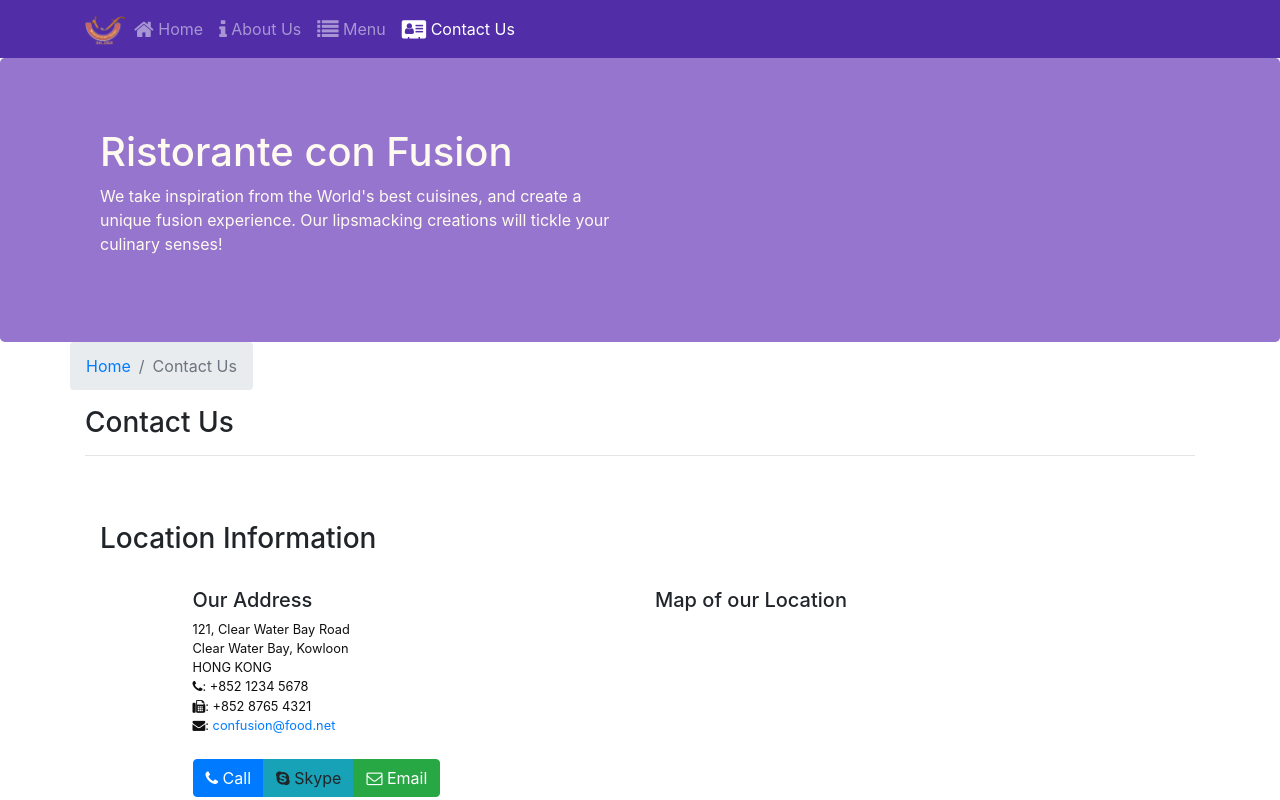
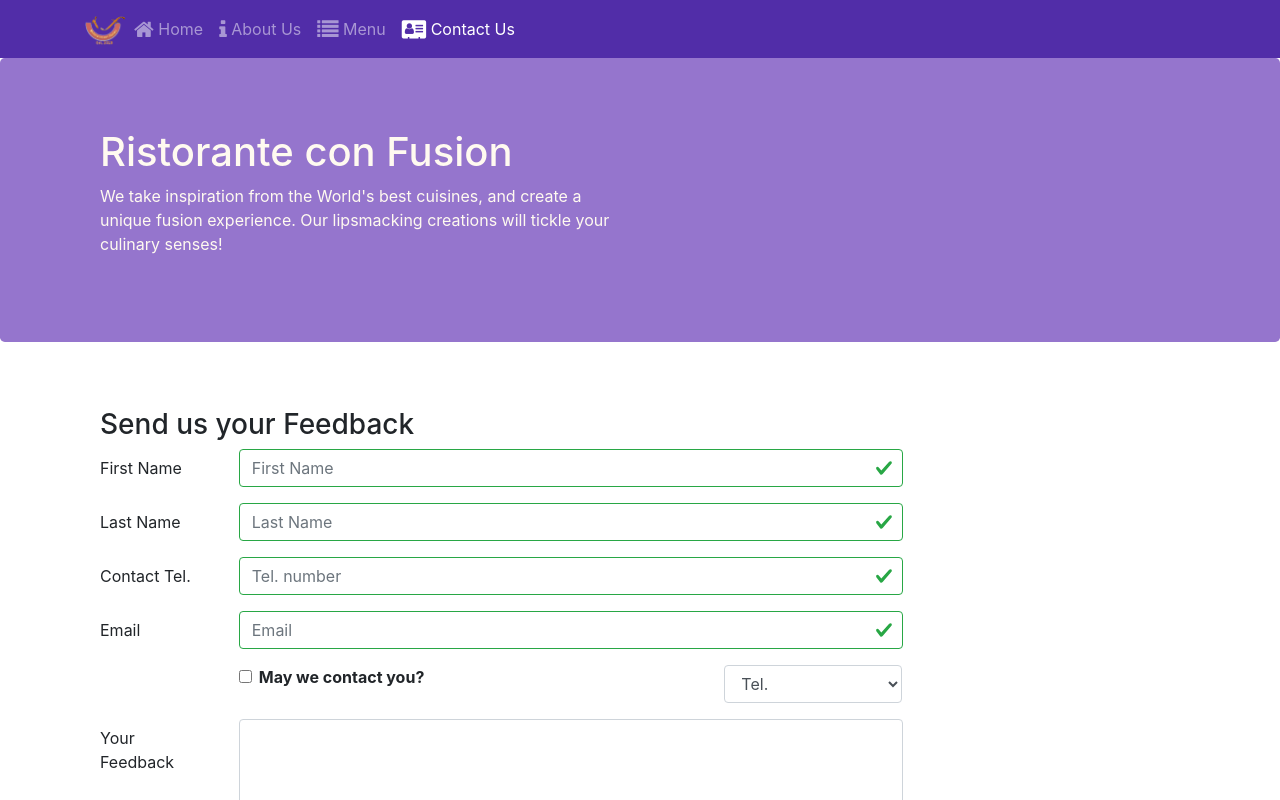
Before and after one commit to nagavinodcse/first-assignment, a React (Create React App) app: page /contactus in a window 1280 px wide. Shown: the top 800 px of the page. Built offline with nearby package versions, Linux system fonts and the light colour scheme.

Commit message:
React controlled forms

```diff
--- /dev/null
+++ b/src/components/AboutComponent.js
@@ -0,0 +1,92 @@
+import React from 'react';
+import {Breadcrumb, BreadcrumbItem, Card, CardBody, CardHeader, Media} from 'reactstrap';
+import {Link} from 'react-router-dom';
+
+const RenderLeader = ({leaders}) => {
+    return leaders != null ? leaders.map((leader, k) =>
+            (
+                <Media key={k} className="mt-3">
+                    <Media left href="#">
+                        <Media object src={leader.image} alt={leader.name}/>
+                    </Media>
+                    <Media body className="pl-3">
+                        <Media heading>
+                            {leader.name}
+                        </Media>
+                        <p>{leader.designation}</p>
+                        <p>{leader.description}</p>
+                    </Media>
+                </Media>
+            ))
+        : '';
+};
+const About = props => {
+    return (
+        <div className="container">
+            <div className="row">
+                <Breadcrumb>
+                    <BreadcrumbItem><Link to="/home">Home</Link></BreadcrumbItem>
+                    <BreadcrumbItem active>About Us</BreadcrumbItem>
+                </Breadcrumb>
+                <div className="col-12">
+                    <h3>About Us</h3>
+                    <hr/>
+                </div>
+            </div>
+            <div className="row row-content">
+                <div className="col-12 col-md-6">
+                    <h2>Our History</h2>
+                    <p>Started in 2010, Ristorante con Fusion quickly established itself as a culinary icon par
+                        excellence in Hong Kong. With its unique brand of world fusion cuisine that can be found nowhere
+                        else, it enjoys patronage from the A-list clientele in Hong Kong. Featuring four of the best
+                        three-star Michelin chefs in the world, you never know what will arrive on your plate the next
+                        time you visit us.</p>
+                    <p>The restaurant traces its humble beginnings to <em>The Frying Pan</em>, a successful chain
+                        started by our CEO, Mr. Peter Pan, that featured for the first time the world's best cuisines in
+                        a pan.</p>
+                </div>
+                <div className="col-12 col-md-5">
+                    <Card>
+                        <CardHeader className="bg-primary text-white">Facts At a Glance</CardHeader>
+                        <CardBody>
+                            <dl className="row p-1">
+                                <dt className="col-6">Started</dt>
+                                <dd className="col-6">3 Feb. 2013</dd>
+                                <dt className="col-6">Major Stake Holder</dt>
+                                <dd className="col-6">HK Fine Foods Inc.</dd>
+                                <dt className="col-6">Last Year's Turnover</dt>
+                                <dd className="col-6">$1,250,375</dd>
+                                <dt className="col-6">Employees</dt>
+                                <dd className="col-6">40</dd>
+                            </dl>
+                        </CardBody>
+                    </Card>
+                </div>
+                <div className="col-12">
+                    <Card>
+                        <CardBody className="bg-faded">
+                            <blockquote className="blockquote">
+                                <p className="mb-0">You better cut the pizza in four pieces because
+                                    I'm not hungry enough to eat six.</p>
+                                <footer className="blockquote-footer">Yogi Berra,
+                                    <cite title="Source Title">The Wit and Wisdom of Yogi Berra,
+                                        P. Pepe, Diversion Books, 2014</cite>
+                                </footer>
+                            </blockquote>
+                        </CardBody>
+                    </Card>
+                </div>
+            </div>
+            <div className="row row-content">
+                <div className="col-12">
+                    <h2>Corporate Leadership</h2>
+                </div>
+                <div className="col-12">
+                    <RenderLeader leaders={props.leaders}/>
+                </div>
+            </div>
+        </div>
+    );
+};
+
+export default About;
--- a/src/components/ContactComponent.js
+++ b/src/components/ContactComponent.js
@@ -1,49 +1,153 @@
-import React from 'react';
-import {Breadcrumb, BreadcrumbItem} from "reactstrap";
+import React, {Component} from 'react';
+import {Button, Form, FormGroup, Label, Input, Col,FormFeedback} from "reactstrap";
 import {Link} from "react-router-dom";
 
+class Contact extends Component {
+    constructor(props) {
+        super(props);
+        this.state = {
+            firstname: '',
+            lastname: '',
+            telnum: '',
+            email: '',
+            agree: false,
+            contactType: 'Tel.',
+            message: '',
+            touched: {
+                firstname: false,
+                lastname: false,
+                telnum: false,
+                email: false
+            }
+        };
+        this.handleInputChange = this.handleInputChange.bind(this);
+        this.handleSubmit = this.handleSubmit.bind(this);
+    }
+    validate(firstname, lastname, telnum, email) {
 
-const Contact = props => (
-    <div className="container">
-        <div className="row">
-            <Breadcrumb>
-                <BreadcrumbItem><Link to="/home">Home</Link></BreadcrumbItem>
-                <BreadcrumbItem active>Contact Us</BreadcrumbItem>
-            </Breadcrumb>
-            <div className="col-12">
-                <h3>Contact Us</h3>
-                <hr/>
-            </div>
-        </div>
-        <div className="row row-content">
-            <div className="col-12">
-                <h3>Location Information</h3>
-            </div>
-            <div className="col-12 col-sm-4 offset-sm-1">
-                <h5>Our Address</h5>
-                <address>
-                    121, Clear Water Bay Road<br/>
-                    Clear Water Bay, Kowloon<br/>
-                    HONG KONG<br/>
-                    <i className="fa fa-phone"/>: +852 1234 5678<br/>
-                    <i className="fa fa-fax"/>: +852 8765 4321<br/>
-                    <i className="fa fa-envelope"/>: <a href="mailto:confusion@food.net">confusion@food.net</a>
-                </address>
-            </div>
-            <div className="col-12 col-sm-6 offset-sm-1">
-                <h5>Map of our Location</h5>
-            </div>
-            <div className="col-12 col-sm-11 offset-sm-1">
-                <div className="btn-group" role="group">
-                    <a role="button" className="btn btn-primary" href="tel:+85212345678"><i
-                        className="fa fa-phone"/> Call</a>
-                    <a role="button" className="btn btn-info"><i className="fa fa-skype"/> Skype</a>
-                    <a role="button" className="btn btn-success" href="mailto:confusion@food.net"><i
-                        className="fa fa-envelope-o"/> Email</a>
+        const errors = {
+            firstname: '',
+            lastname: '',
+            telnum: '',
+            email: ''
+        };
+
+        if (this.state.touched.firstname && firstname.length < 3)
+            errors.firstname = 'First Name should be >= 3 characters';
+        else if (this.state.touched.firstname && firstname.length > 10)
+            errors.firstname = 'First Name should be <= 10 characters';
+
+        if (this.state.touched.lastname && lastname.length < 3)
+            errors.lastname = 'Last Name should be >= 3 characters';
+        else if (this.state.touched.lastname && lastname.length > 10)
+            errors.lastname = 'Last Name should be <= 10 characters';
+
+        const reg = /^\d+$/;
+        if (this.state.touched.telnum && !reg.test(telnum))
+            errors.telnum = 'Tel. Number should contain only numbers';
+
+        if (this.state.touched.email && email.split('').filter(x => x === '@').length !== 1)
+            errors.email = 'Email should contain a @';
+
+        return errors;
+    }
+
+
+    handleBlur = (field) => (evt) => {
+        this.setState({
+            touched: { ...this.state.touched, [field]: true },
+        });
+    };
+    handleInputChange(event) {
+        const target = event.target;
+        const value = target.type === 'checkbox' ? target.checked : target.value;
+        const name = target.name;
+        this.setState({
+            [name]: value
+        });
+    }
+
+    handleSubmit(event) {
+        console.log('Current State is: ' + JSON.stringify(this.state));
+        alert('Current State is: ' + JSON.stringify(this.state));
+        event.preventDefault();
+    }
+
+    render() {
+        const errors = this.validate(this.state.firstname, this.state.lastname, this.state.telnum, this.state.email);
+        return (
+            <div className="container">
+                <div className="row row-content">
+                    <div className="col-12">
+                        <h3>Send us your Feedback</h3>
+                    </div>
+                    <div className="col-12 col-md-9">
+                        <Form onSubmit={this.handleSubmit}>
+                            <FormGroup row>
+                                <Label htmlFor="firstname" md={2}>First Name</Label>
+                                <Col md={10}>
+                                    <Input type="text" id="firstname" name="firstname" placeholder="First Name" value={this.state.firstname} onChange={this.handleInputChange}
+                                           valid={errors.firstname === ''} invalid={errors.firstname !== ''} onBlur={this.handleBlur('firstname')}/>
+                                    <FormFeedback>{errors.firstname}</FormFeedback>
+                                </Col>
+                            </FormGroup>
+                            <FormGroup row>
+                                <Label htmlFor="lastname" md={2}>Last Name</Label>
+                                <Col md={10}>
+                                    <Input type="text" id="lastname" name="lastname" placeholder="Last Name" value={this.state.lastname} onChange={this.handleInputChange}
+                                           valid={errors.lastname === ''} invalid={errors.lastname !== ''} onBlur={this.handleBlur('lastname')}/>
+                                    <FormFeedback>{errors.lastname}</FormFeedback>
+                                </Col>
+                            </FormGroup>
+                            <FormGroup row>
+                                <Label htmlFor="telnum" md={2}>Contact Tel.</Label>
+                                <Col md={10}>
+                                    <Input type="tel" id="telnum" name="telnum" placeholder="Tel. number" value={this.state.telnum} onChange={this.handleInputChange}
+                                           valid={errors.telnum === ''} invalid={errors.telnum !== ''} onBlur={this.handleBlur('telnum')}/>
+                                    <FormFeedback>{errors.telnum}</FormFeedback>
+                                </Col>
+                            </FormGroup>
+                            <FormGroup row>
+                                <Label htmlFor="email" md={2}>Email</Label>
+                                <Col md={10}>
+                                    <Input type="email" id="email" name="email" placeholder="Email" value={this.state.email} onChange={this.handleInputChange}
+                                           valid={errors.email === ''} invalid={errors.email !== ''} onBlur={this.handleBlur('email')}/>
+                                    <FormFeedback>{errors.email}</FormFeedback>
+                                </Col>
+                            </FormGroup>
+                            <FormGroup row>
+                                <Col md={{size: 6, offset: 2}}>
+                                    <FormGroup check>
+                                        <Label check>
+                                            <Input type="checkbox" name="agree" checked={this.state.agree} onChange={this.handleInputChange}/>
+                                            {' '} <strong>May we contact you?</strong>
+                                        </Label>
+                                    </FormGroup>
+                                </Col>
+                                <Col md={{size: 3, offset: 1}}>
+                                    <Input type="select" name="contactType" value={this.state.contactType} onChange={this.handleInputChange}>
+                                        <option>Tel.</option>
+                                        <option>Email</option>
+                                    </Input>
+                                </Col>
+                            </FormGroup>
+                            <FormGroup row>
+                                <Label htmlFor="message" md={2}>Your Feedback</Label>
+                                <Col md={10}>
+                                    <Input type="textarea" id="message" name="message" rows="12" value={this.state.message} onChange={this.handleInputChange}/>
+                                </Col>
+                            </FormGroup>
+                            <FormGroup row>
+                                <Col md={{size: 10, offset: 2}}>
+                                    <Button type="submit" color="primary">Send Feedback</Button>
+                                </Col>
+                            </FormGroup>
+                        </Form>
+                    </div>
                 </div>
             </div>
-        </div>
-    </div>
-);
+        )
+    }
+}
 
 export default Contact;
--- a/src/components/HeaderComponent.js
+++ b/src/components/HeaderComponent.js
@@ -53,7 +53,7 @@
                         </Collapse>
                     </div>
                 </Navbar>
-                <Jumbotron>
+                <Jumbotron className="mb-3">
                     <div className="container">
                         <div className="row row-header">
                             <div className="col-12 col-sm-6">
--- a/src/components/MainComponent.js
+++ b/src/components/MainComponent.js
@@ -10,6 +10,7 @@
 import Contact from './ContactComponent';
 import {Switch, Route, Redirect} from 'react-router-dom';
 import DishDetail from "./DishdetailComponent";
+import About from "./AboutComponent";
 
 class Main extends Component {
     constructor(props) {
@@ -43,6 +44,7 @@
                 <Switch>
                     <Route path='/home' component={HomePage}/>
                     <Route exact path='/menu' component={() => <Menu dishes={this.state.dishes}/>}/>
+                    <Route exact path='/aboutus' component={() => <About leaders={this.state.leaders}/>}/>
                     <Route exact path='/contactus' component={Contact} />} />
                     <Route path='/menu/:dishId' component={DishWithId} />
                     <Redirect to="/home"/>
```
